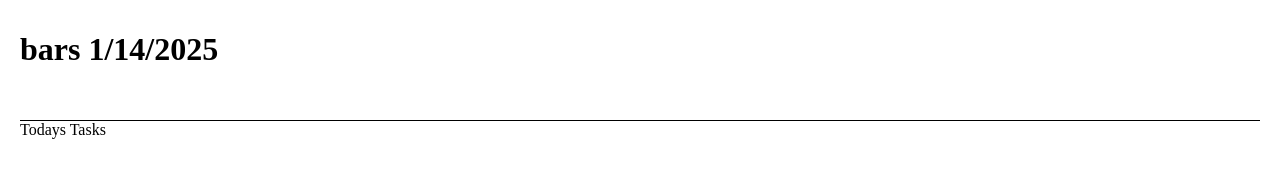
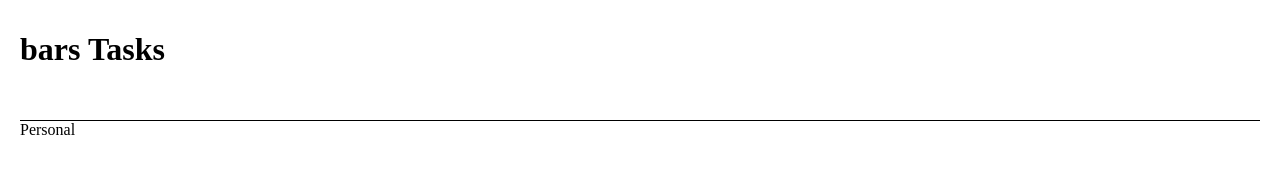
Before and after one commit to ProtoJanus/todo-list, a website built with webpack: page src/template.html in a window 1280 px wide. Shown: the top 189 px of the page. Built offline with nearby package versions, Linux system fonts and the light colour scheme.

Commit message:
Update UI to be based category rather than date

```diff
--- a/src/template.html
+++ b/src/template.html
@@ -7,9 +7,9 @@
   </head>
   <body>
     <div class="main-content">
-      <h1>bars 1/14/2025</h1>
+      <h1>bars Tasks</h1>
       <div class="todo-table">
-        <div class="todo-table-header">Todays Tasks</div>
+        <div class="todo-table-header">Personal</div>
         <!-- task
         task
         task -->
```
